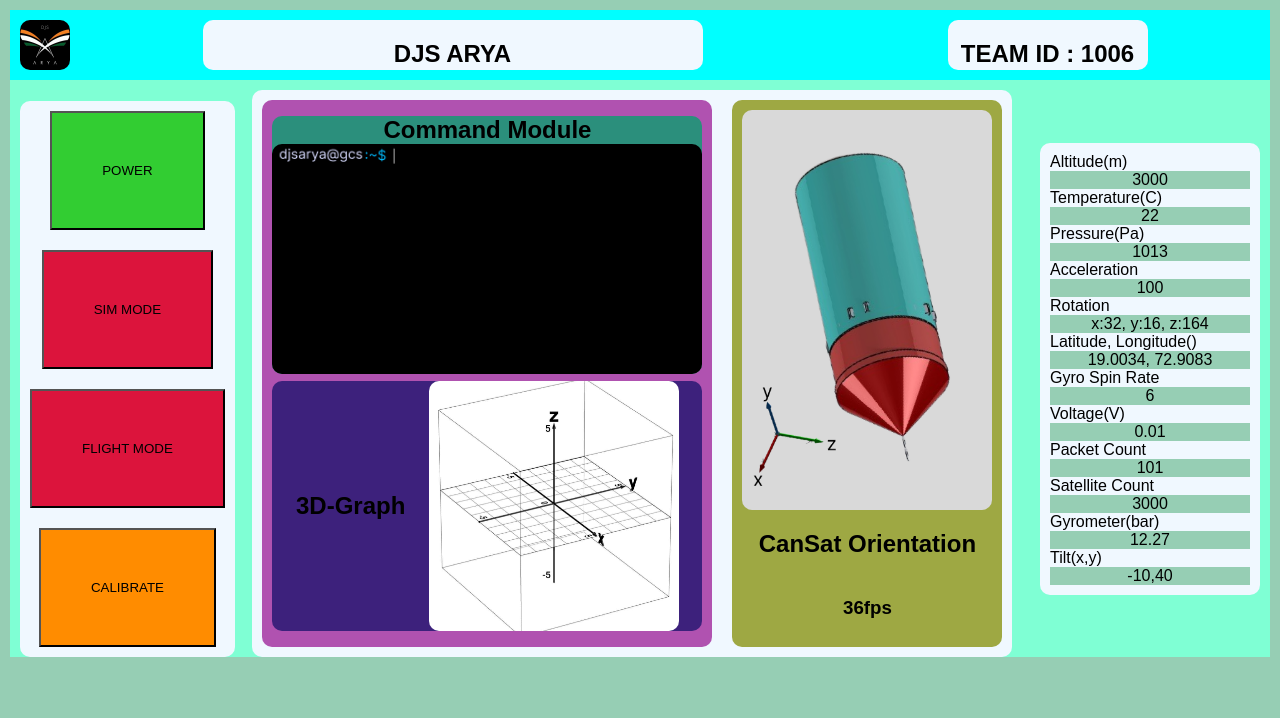
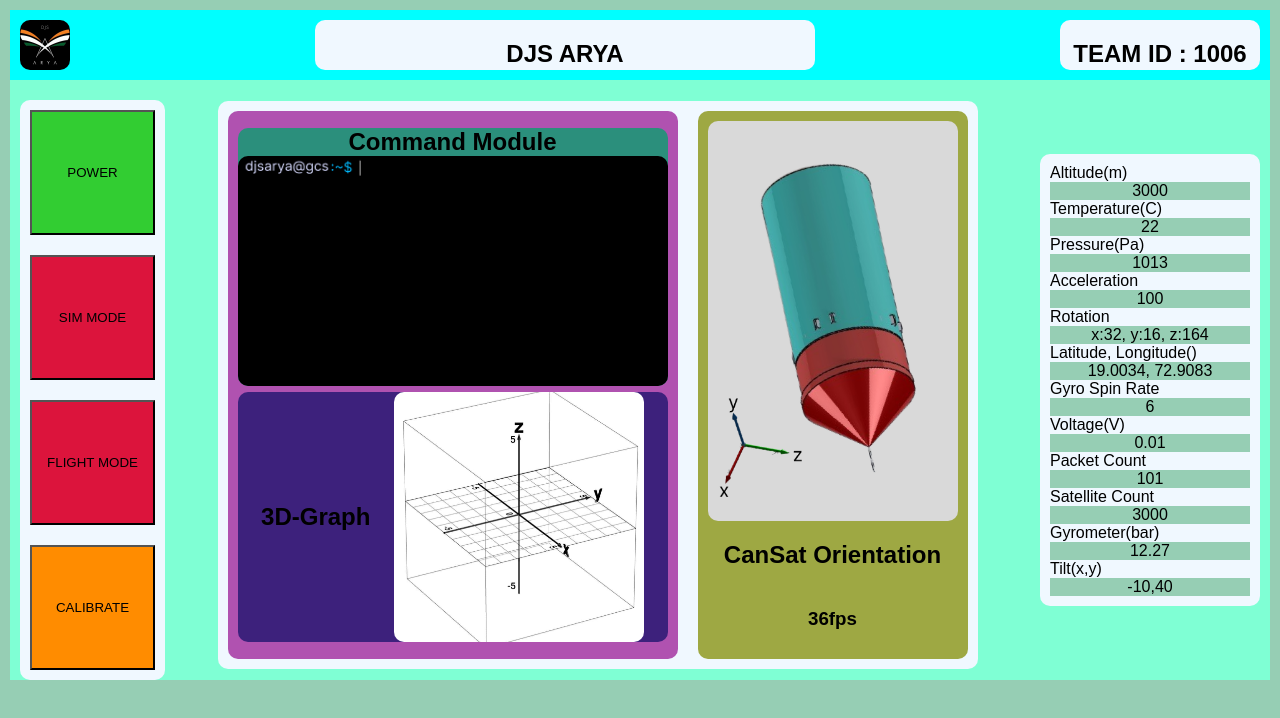
Before and after one commit to Scholiboi/Arya_GUI, a plain HTML site: page index.html in a window 1280 px wide. Drawn offline with Linux system fonts and the light colour scheme.

Commit message:
SY Second Commit

```diff
--- a/index.css
+++ b/index.css
@@ -8,6 +8,7 @@ body {
 .header {
   display: flex;
   justify-content: space-between;
+  align-items: center;
   background-color: aqua;
 }
 
@@ -20,9 +21,9 @@ body {
 
 .arya {
   width: 500px;
-  margin: auto;
   border-radius: 10px;
   height: 50px;
+  margin: 10px;
   background-color: aliceblue;
   align-items: center;
   justify-content: center;
@@ -31,9 +32,9 @@ body {
 
 .teamid {
   width: 200px;
-  margin: auto;
   border-radius: 10px;
   height: 50px;
+  margin: 10px;
   background-color: aliceblue;
   align-items: center;
   justify-content: center;
@@ -63,23 +64,27 @@ body {
 .power {
   background-color: #32cd32;
   margin: 10px;
-  padding: 50px;
+  height: 125px;
+  width: 125px;
 }
 .sim {
   background-color: #dc143c;
   margin: 10px;
-  padding: 50px;
+  height: 125px;
+  width: 125px;
 
 }
 .flight {
   background-color: #dc143c;
   margin: 10px;
-  padding: 50px;
+  height: 125px;
+  width: 125px;
 }
 .calibrate {
   background-color: #ff8c00;
   margin: 10px;
-  padding: 50px;
+  height: 125px;
+  width: 125px;
 }
 
 
```
